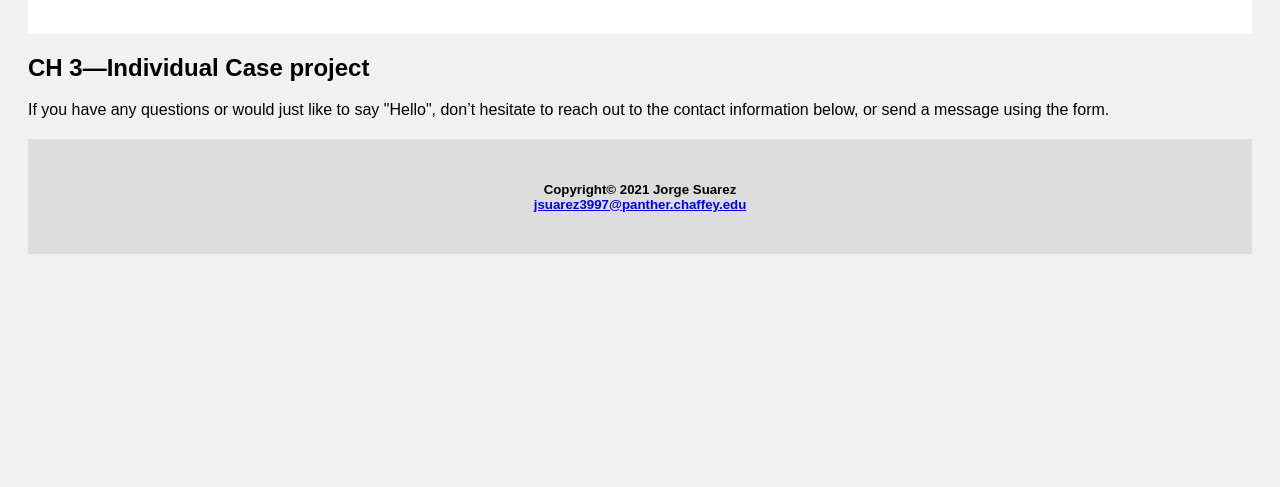
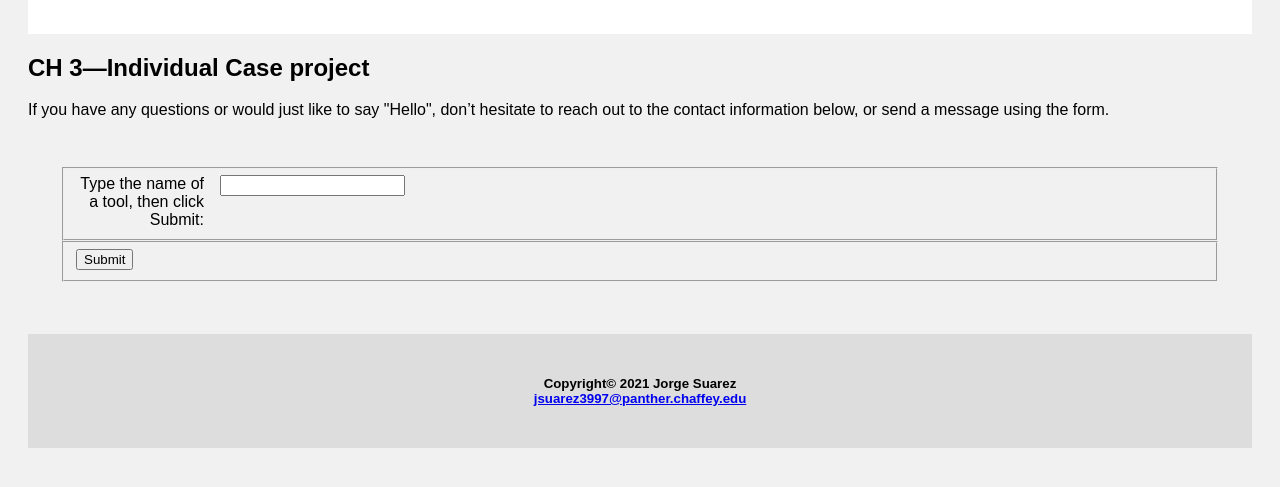
Before and after one commit to jsuapanther/jsuapanther.github.io, a plain HTML site: page cis74hw.html in a window 1280 px wide. Shown: the part 225-712 px from the top of the page. Drawn offline with Linux system fonts and the light colour scheme.

Commit message:
Update cis74hw.html

```diff
--- a/cis74hw.html
+++ b/cis74hw.html
@@ -20,7 +20,19 @@
                <h2>CH 3—Individual Case project </h2>
                <p>If you have any questions or would just like to say "Hello", don’t hesitate to reach out to the contact information below, or send a message using the form.</p>
    </div>
-	       	 <script>
+	       <form>
+          <fieldset>
+            <label for="topicIdeas" id="placeLabel">
+              Type the name of a tool, then click Submit:
+            </label>
+            <input type="text" id="topicIdeas" />
+          </fieldset>
+          <fieldset>
+            <button type="button" id="button">Submit</button>
+          </fieldset>
+      </form>
+   </article>
+   <script>
    //declaring global variables
     var i = 1;
     var listitem = "";
@@ -31,9 +43,9 @@
 	//setting value of the variable
 	listitem = "item"+i;
 	    //attaching
-	    document.getElementById(listitem).innerHTML=document.getElementById("toolBox").value;
+	    document.getElementById(listitem).innerHTML=document.getElementById("topicIdeas").value;
 		//setting textbox
-		document.getElementById("toolBox").value="";
+		document.getElementById("topicIdeas").value="";
 		   //if value of i ==5 then
 		   if(i==5)
 		      { //displyaing messsag to the user
@@ -42,7 +54,7 @@
 	i=i+1;//increment value of i by 1
 	}
 	}
-           //attaching event listener to the button element
+           //attaching event listener to the button
            document.getElementById("button").addEventListener("click",processInput);
   </script>
 </div>
```
